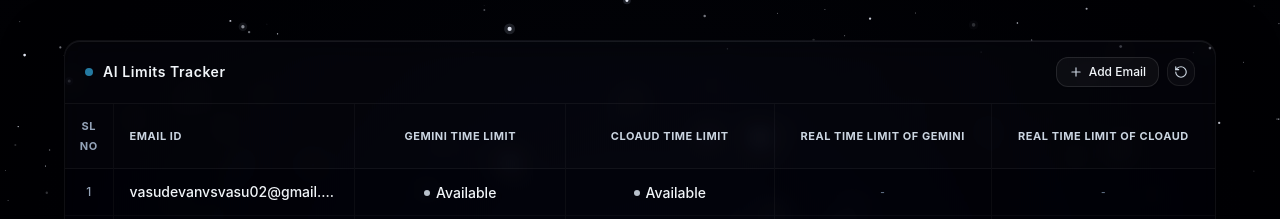
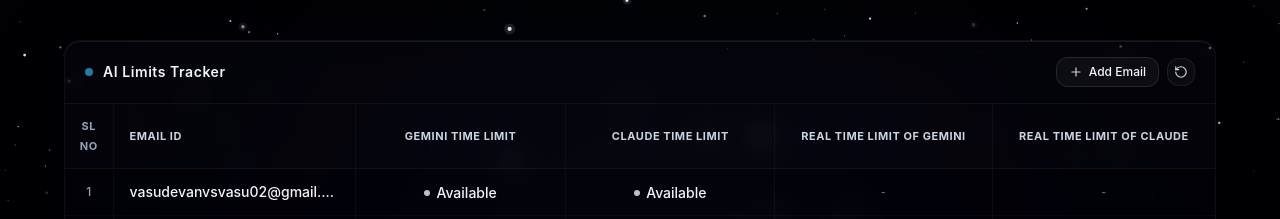
Before and after one commit to vasudevan290908-coder/AccountLimitTracker, a React (Vite) app: page / in a window 1280 px wide. Shown: the top 219 px of the page. Built offline with nearby package versions, Linux system fonts and the light colour scheme; no server answers; the database is empty.

Commit message:
fix: correct Claude typos, remove unused isLiveSync prop, update README

```diff
--- a/src/App.tsx
+++ b/src/App.tsx
@@ -5,7 +5,6 @@
 export default function App() {
   const {
     trackers,
-    isLiveSync,
     addTracker,
     updateTracker,
     deleteTracker,
@@ -16,7 +15,6 @@
     <>
       <SpreadsheetTable
         trackers={trackers}
-        isLiveSync={isLiveSync}
         onAdd={addTracker}
         onUpdate={updateTracker}
         onDelete={deleteTracker}
--- a/src/components/EditRowModal.tsx
+++ b/src/components/EditRowModal.tsx
@@ -243,7 +243,7 @@
           <div className="rounded-xl border border-white/[0.05] bg-white/[0.015] p-3.5 space-y-3">
             <div className="flex items-center justify-between">
               <span className="text-xs sm:text-sm font-medium text-[#f1f5f9] flex items-center gap-1.5">
-                Cloaud / Claude Time Limit
+                Claude Time Limit
               </span>
               <span className="text-[11px] text-[#94a3b8]">
                 {claudeStatus === 'available' ? 'Available' : formatLimitDateTime(tracker.claude_reset_at)}
--- a/src/components/SpreadsheetTable.tsx
+++ b/src/components/SpreadsheetTable.tsx
@@ -8,7 +8,6 @@
 
 interface SpreadsheetTableProps {
   trackers: LimitTracker[]
-  isLiveSync: boolean
   onAdd: (data: NewTracker) => void
   onUpdate: (id: string, data: UpdateTracker) => void
   onDelete: (id: string) => void
@@ -159,13 +158,13 @@
                   Gemini Time Limit
                 </th>
                 <th className="py-3 px-3 sm:px-4 border-r border-white/[0.04] text-center text-[#cbd5e1]">
-                  Cloaud Time Limit
+                  Claude Time Limit
                 </th>
                 <th className="py-3 px-3 sm:px-4 border-r border-white/[0.04] text-center text-[#cbd5e1]">
                   Real Time Limit Of Gemini
                 </th>
                 <th className="py-3 px-3 sm:px-4 text-center text-[#cbd5e1]">
-                  Real Time Limit Of Cloaud
+                  Real Time Limit Of Claude
                 </th>
               </tr>
             </thead>
```
Also changed, not shown: 1 other file (tests, documents, lock files or other folders).
